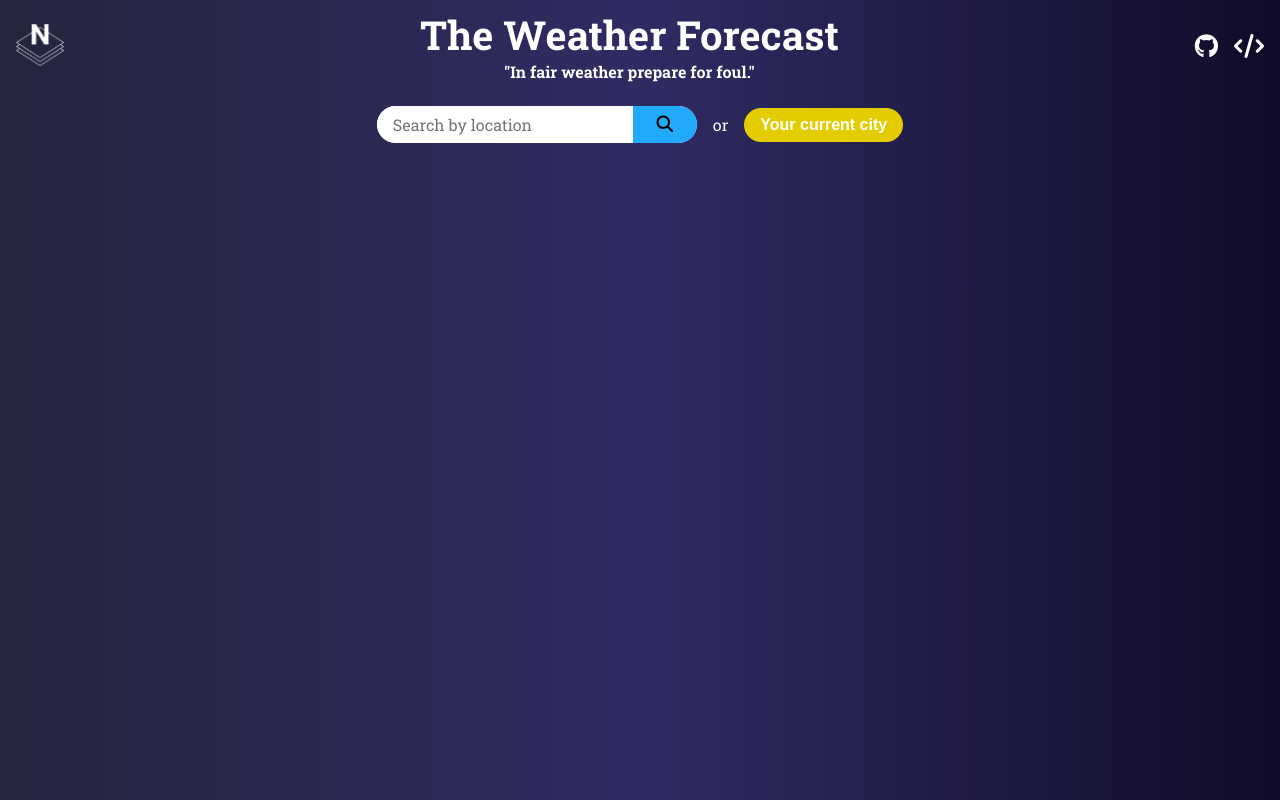
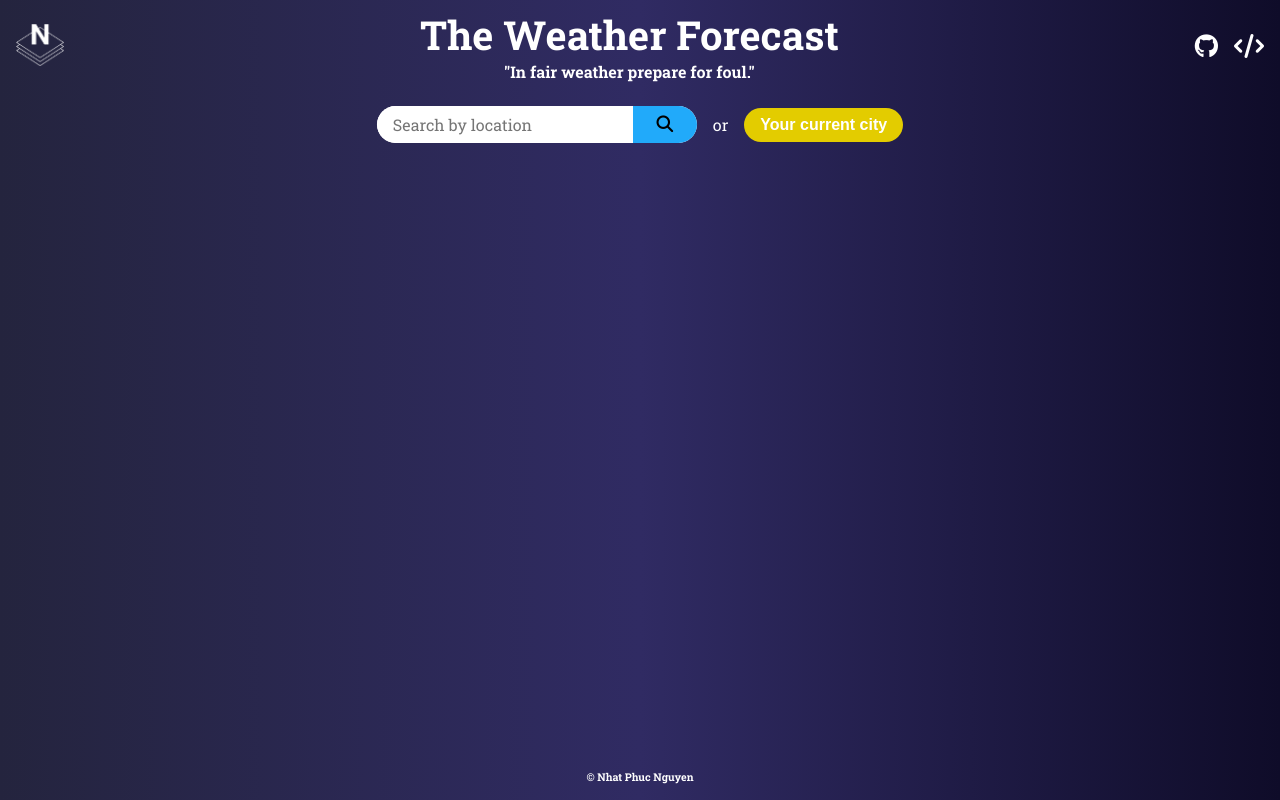
Before and after one commit to NhatPhucNguyen/the-weather-forecast, a React (Vite) app: page / in a window 1280 px wide. Built offline with nearby package versions, Linux system fonts and the light colour scheme.

Commit message:
add footer

```diff
--- a/src/App.tsx
+++ b/src/App.tsx
@@ -4,6 +4,7 @@ import SearchContainer from "./components/SearchContainer";
 import WeatherContainer from "./components/WeatherContainer";
 import { Options, PageContext } from "./context/PageContext";
 import AlertContainer from "./components/AlertContainer";
+import Footer from "./components/Footer";
 
 const APIKey = "70884ed83caf40b60f6c5c64af7271c2";
 
@@ -88,6 +89,7 @@ const App = () => {
             <Navbar />
             <SearchContainer />
             {showContent()}
+            <Footer />
         </PageContext.Provider>
     );
 };
--- a/src/components/AlertContainer/index.tsx
+++ b/src/components/AlertContainer/index.tsx
@@ -25,6 +25,7 @@ const AlertWrapper = styled.div`
     color: #ffffff;
     border-radius: 15px;
     animation: ${scaleUp} 0.6s ease-in-out, ${shake} 6s linear infinite;
+
 `;
 
 const AlertContainer = (props: { message: string }) => {
--- /dev/null
+++ b/src/components/Footer/index.tsx
@@ -0,0 +1,22 @@
+import styled from "styled-components"
+
+const FooterContainer = styled.div`
+    width: 100%;
+    display: flex;
+    flex-direction: row;
+    justify-content: center;
+    align-items: center;
+    color: white;
+    margin-top: auto;
+    padding-bottom: 1em;
+`
+
+const Footer = () => {
+  return (
+    <FooterContainer>
+        <h6>&copy; Nhat Phuc Nguyen</h6>
+    </FooterContainer>
+  )
+}
+
+export default Footer
--- a/src/index.css
+++ b/src/index.css
@@ -5,8 +5,11 @@
   padding: 0;
   margin: 0;
 }
-
+html{
+  height: 100%;
+}
 body {
+  height: 100%;
   font-family: 'Roboto Slab', serif;
   background: #0f0c29;
   /* fallback for old browsers */
@@ -19,6 +22,7 @@ body {
   display: flex;
   flex-direction: column;
   gap: 1em;
+  height: 100%;
   justify-content: center;
   align-items: center;
 }
```
